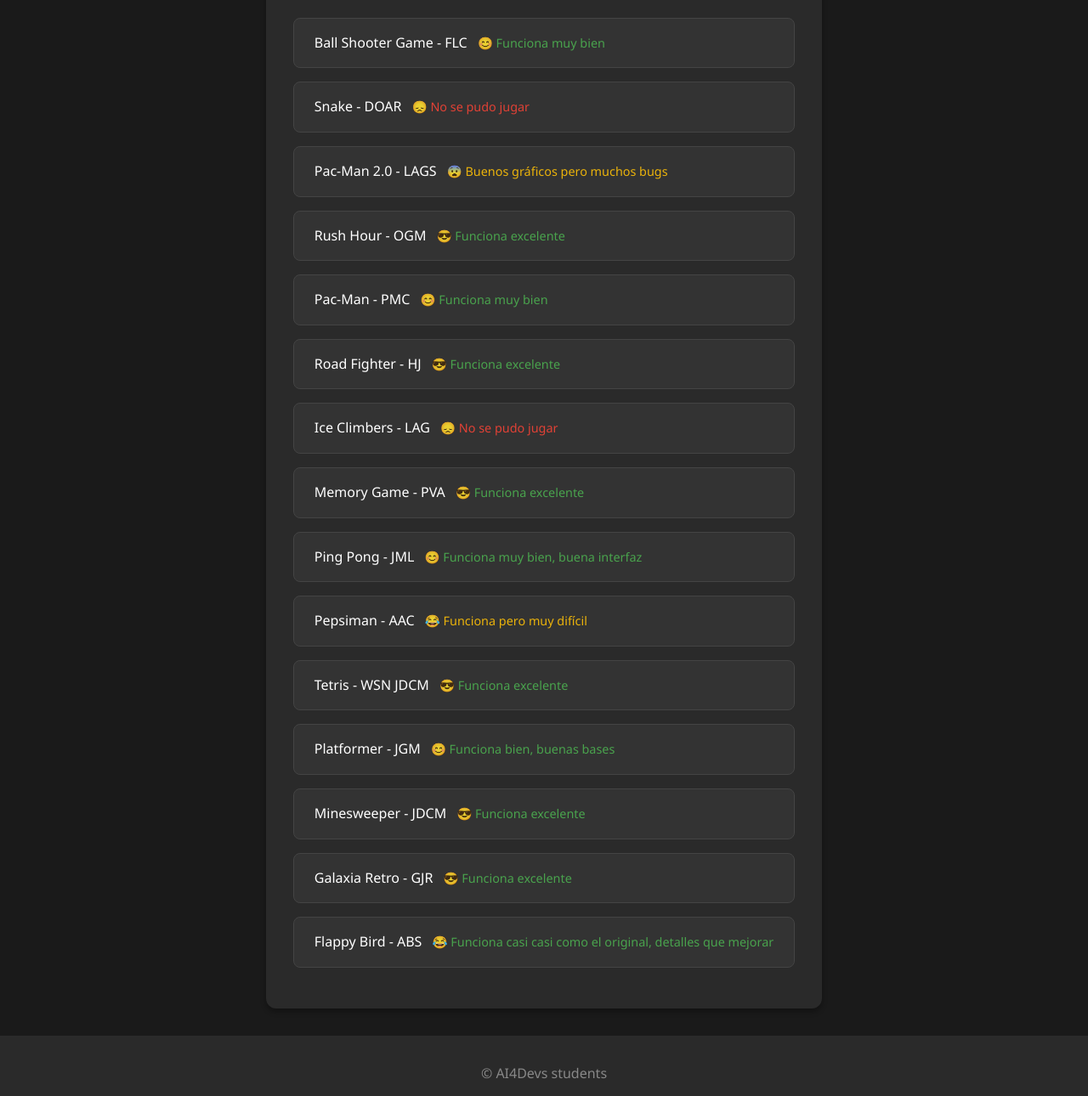
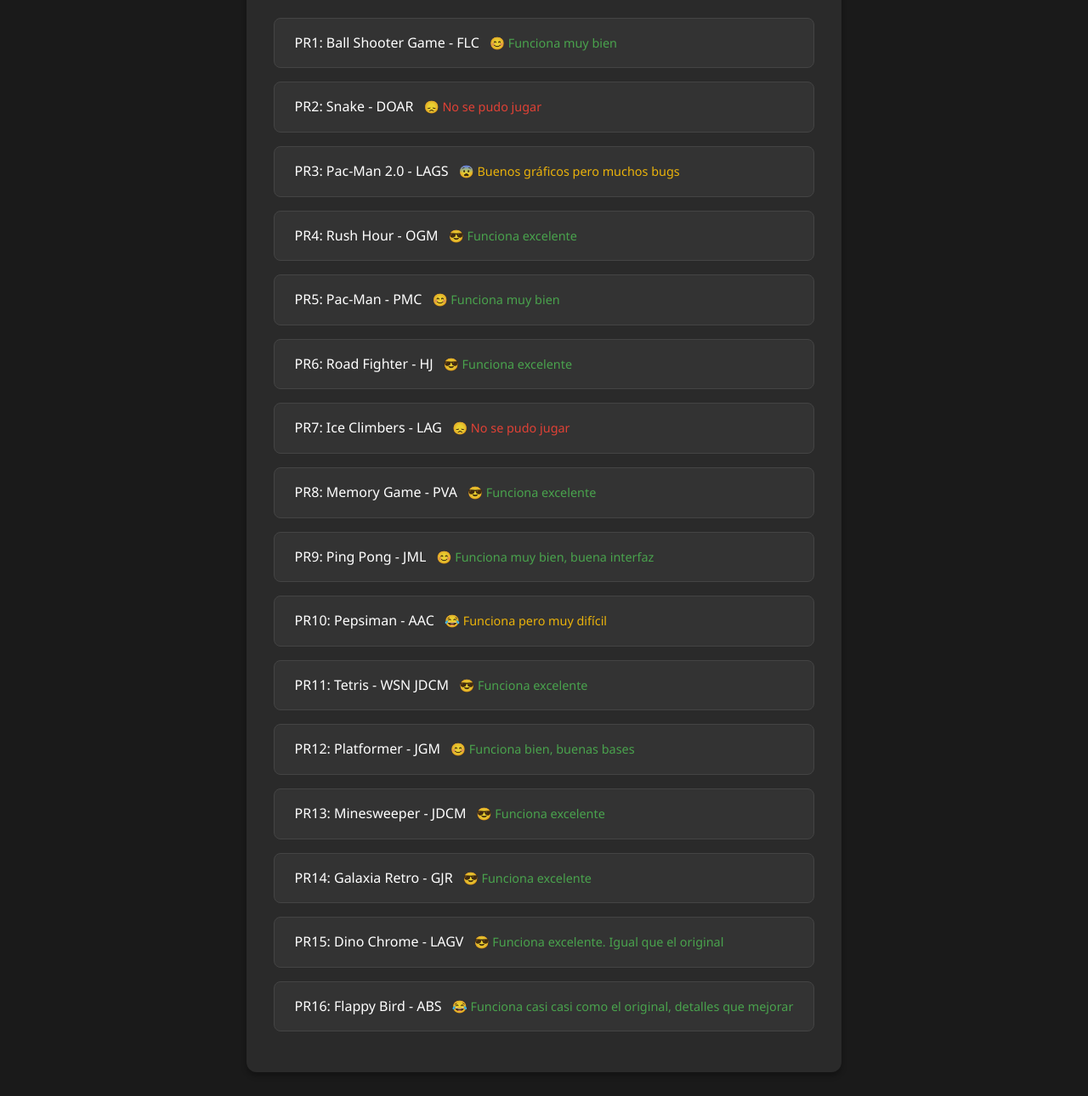
Before and after one commit to IamJorx/AI4Devs-videogame, a plain HTML site: page index.html in a window 1280 px wide. Shown: the part 166-1456 px from the top of the page at 85% size. Drawn offline with Linux system fonts and the light colour scheme.

Commit message:
Dino Chrome

```diff
--- a/index.html
+++ b/index.html
@@ -14,91 +14,97 @@
         <ul>
             <li>
                 <a href="ballshooter-FLC/index.html">
-                    Ball Shooter Game - FLC
+                    PR1: Ball Shooter Game - FLC
                     <span class="game-status status-success">😊 Funciona muy bien</span>
                 </a>
             </li>
             <li>
                 <a href="snake-DOAR/index.html">
-                    Snake - DOAR
+                    PR2: Snake - DOAR
                     <span class="game-status status-error">😞 No se pudo jugar</span>
                 </a>
             </li>
             <li>
                 <a href="Pac-Man_2_0-LAGS/index.html">
-                    Pac-Man 2.0 - LAGS
+                    PR3: Pac-Man 2.0 - LAGS
                     <span class="game-status status-warning">😨 Buenos gráficos pero muchos bugs</span>
                 </a>
             </li>
             <li>
                 <a href="game-OGM/index.html">
-                    Rush Hour - OGM
+                    PR4: Rush Hour - OGM
                     <span class="game-status status-success">😎 Funciona excelente</span>
                 </a>
             </li>
             <li>
                 <a href="pacman-game-PMC/src/index.html">
-                    Pac-Man - PMC
+                    PR5: Pac-Man - PMC
                     <span class="game-status status-success">😊 Funciona muy bien</span>
                 </a>
             </li>
             <li>
                 <a href="road-fighter-HJ/index.html">
-                    Road Fighter - HJ
+                    PR6: Road Fighter - HJ
                     <span class="game-status status-success">😎 Funciona excelente</span>
                 </a>
             </li>
             <li>
                 <a href="ice-climbers-LAG/index.html">
-                    Ice Climbers - LAG
+                    PR7: Ice Climbers - LAG
                     <span class="game-status status-error">😞 No se pudo jugar</span>
                 </a>
             </li>
             <li>
                 <a href="memo-PVA/index.html">
-                    Memory Game - PVA
+                    PR8: Memory Game - PVA
                     <span class="game-status status-success">😎 Funciona excelente</span>
                 </a>
             </li>
             <li>
                 <a href="pingpong-JML/index.html">
-                    Ping Pong - JML
+                    PR9: Ping Pong - JML
                     <span class="game-status status-success">😊 Funciona muy bien, buena interfaz</span>
                 </a>
             </li>
             <li>
                 <a href="pepsiman-AAC/index.html">
-                    Pepsiman - AAC
+                    PR10: Pepsiman - AAC
                     <span class="game-status status-warning">😂 Funciona pero muy difícil</span>
                 </a>
             </li>
             <li>
                 <a href="tetris-WSN/index.html">
-                    Tetris - WSN JDCM
+                    PR11: Tetris - WSN JDCM
                     <span class="game-status status-success">😎 Funciona excelente</span>
                 </a>
             </li>
             <li>
                 <a href="platformer-RJD/fantasy-platformer/public/index.html">
-                    Platformer - JGM
+                    PR12: Platformer - JGM
                     <span class="game-status status-success">😊 Funciona bien, buenas bases</span>
                 </a>
             </li>
             <li>
                 <a href="minesweeper-JDCM/index.html">
-                    Minesweeper - JDCM
+                    PR13: Minesweeper - JDCM
                     <span class="game-status status-success">😎 Funciona excelente</span>
                 </a>
             </li>
             <li>
                 <a href="galaxia_retro_GJR/index.html">
-                    Galaxia Retro - GJR
+                    PR14: Galaxia Retro - GJR
                     <span class="game-status status-success">😎 Funciona excelente</span>
                 </a>
             </li>
             <li>
+                <a href="dino-chrome-LAGV/index.html">
+                    PR15: Dino Chrome - LAGV
+                    <span class="game-status status-success">😎 Funciona excelente. Igual que el original</span>
+                </a>
+            </li>
+            <li>
                 <a href="flappy-bird-ABS/index.html">
-                    Flappy Bird - ABS
+                    PR16: Flappy Bird - ABS
                     <span class="game-status status-success">😂 Funciona casi casi como el original, detalles que mejorar</span>
                 </a>
             </li>
```
